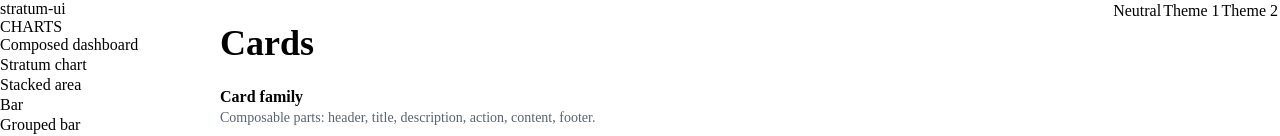
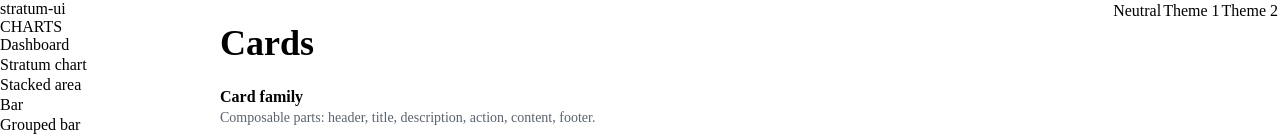
Before and after one commit to chienleng/stratum-ui, a SvelteKit app: page /ui/cards in a window 1280 px wide. Shown: the top 136 px of the page. Built offline with nearby package versions, Linux system fonts and the light colour scheme.

Commit message:
Rename Composed dashboard showcase page to Dashboard

```diff
--- a/src/routes/_showcase/Nav.svelte
+++ b/src/routes/_showcase/Nav.svelte
@@ -5,7 +5,7 @@
 		{
 			title: 'Charts',
 			links: [
-				{ href: '/charts/composed', label: 'Composed dashboard' },
+				{ href: '/charts/composed', label: 'Dashboard' },
 				{ href: '/charts/stratum', label: 'Stratum chart' },
 				{ href: '/charts/stacked-area', label: 'Stacked area' },
 				{ href: '/charts/bar', label: 'Bar' },
--- a/src/routes/charts/composed/+page.svelte
+++ b/src/routes/charts/composed/+page.svelte
@@ -119,10 +119,10 @@
 </script>
 
 <svelte:head>
-	<title>Composed dashboard · stratum-ui</title>
+	<title>Dashboard · stratum-ui</title>
 </svelte:head>
 
-<h1>Composed dashboard</h1>
+<h1>Dashboard</h1>
 
 <p class="intro">
 	The whole chart system on one dataset. The main chart, line chart and sparklines all read
--- a/src/routes/charts/stratum/+page.svelte
+++ b/src/routes/charts/stratum/+page.svelte
@@ -18,7 +18,7 @@
 <p class="intro">
 	The full composition wrapper over a <strong>ChartStore</strong>: header with options menu and unit
 	switching, tooltip, pan/zoom interaction layer, and a drag-to-resize handle. Every piece it
-	composes is available individually — see the Composed dashboard for the whole system working
+	composes is available individually — see the Dashboard for the whole system working
 	together. Cmd/Ctrl-scroll to zoom, drag to pan, click to lock focus.
 </p>
 
```
